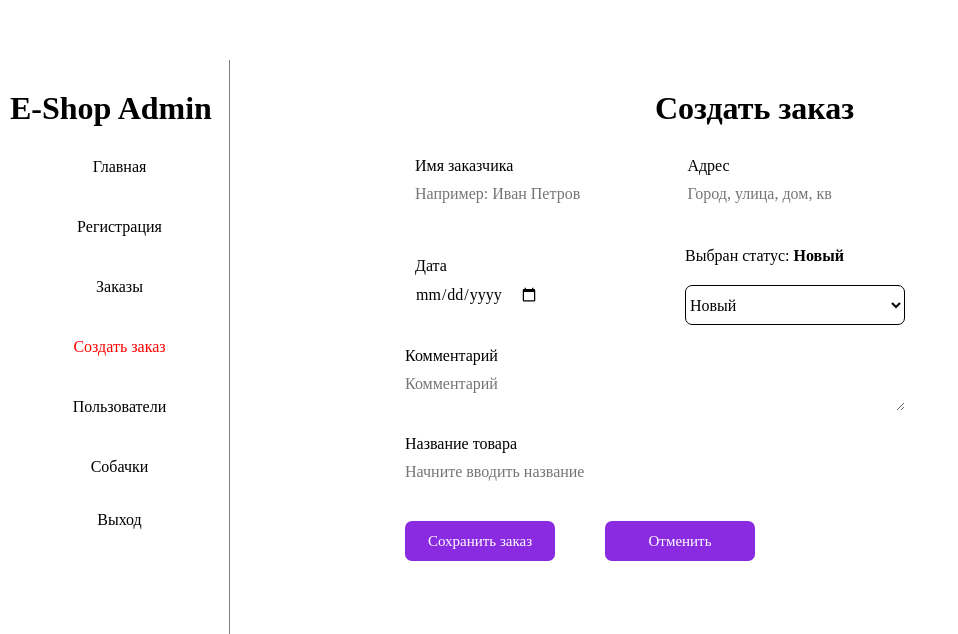
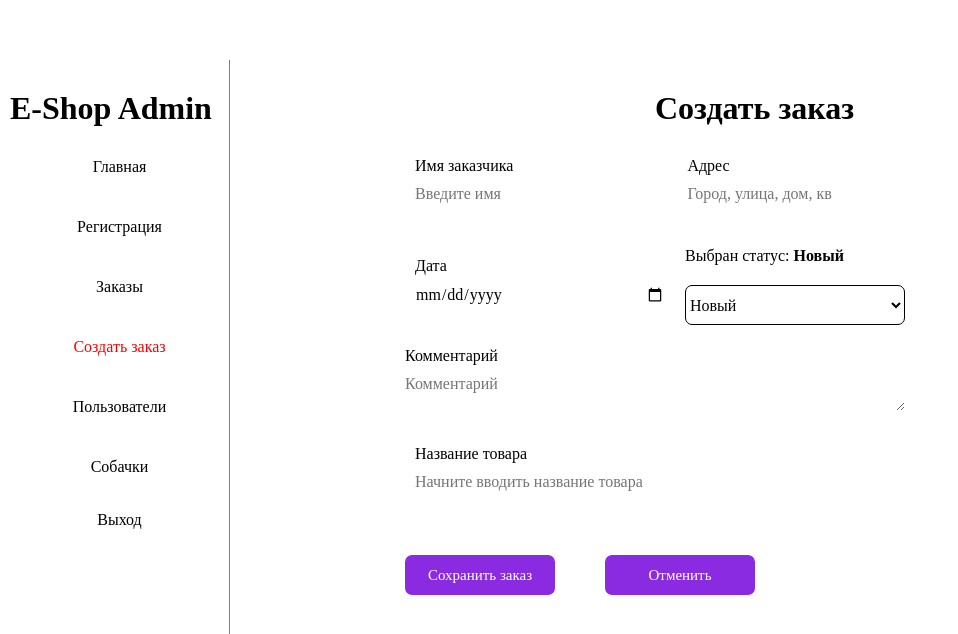
Before and after one commit to innamagkeeva/vue-router, a Vue app: page /createOrder in a window 1280 px wide. Shown: the top 634 px of the page, without its empty margins (0-958 px from the left). Built offline with nearby package versions, Linux system fonts and the light colour scheme; no server answers; sample sign-in values are in the browser's storage; the HTML template or start-up script is replaced by a standard one.

Commit message:
сделала базовый инпут

```diff
--- /dev/null
+++ b/src/components/BaseInput.vue
@@ -0,0 +1,50 @@
+<script setup lang="ts">
+defineProps<{
+  label: string
+  id: string
+  type?: string
+  placeholder?: string
+  modelValue: string
+}>()
+
+defineEmits<{
+  'update:modelValue': [value: string]
+}>()
+</script>
+
+<template>
+  <div class="form__user-data">
+    <label
+      class="form__title"
+      :for="id"
+      >{{ label }}</label
+    >
+    <input
+      class="input__order"
+      :id="id"
+      :type="type || 'text'"
+      :placeholder="placeholder"
+      :value="modelValue"
+      @input="$emit('update:modelValue', ($event.target as HTMLInputElement).value)"
+    />
+  </div>
+</template>
+
+<style scoped>
+.form__title {
+  display: block;
+  margin-bottom: 10px;
+  width: 115px;
+}
+
+.form__user-data {
+  width: 270px;
+  height: 80px;
+  padding: 10px;
+  margin-right: 10px;
+}
+
+.input__order {
+  width: 100%;
+}
+</style>
--- a/src/views/CreateOrderPage.vue
+++ b/src/views/CreateOrderPage.vue
@@ -3,8 +3,16 @@ import { ref } from 'vue'
 import { ordersApi, type OrderStatus } from '@/api/orders'
 import { useRouter } from 'vue-router'
 import BaseButton from '@/components/BaseButton.vue'
+import BaseInput from '@/components/BaseInput.vue'
 
 const router = useRouter()
+
+const userName = ref<string>('')
+const address = ref<string>('')
+const orderDate = ref<string>('')
+const comment = ref<string>('')
+const product = ref<string>('')
+const orderStatus = ref<OrderStatus>('Новый')
 
 function resetForm() {
   address.value = ''
@@ -12,6 +20,7 @@ function resetForm() {
   orderDate.value = ''
   product.value = ''
   userName.value = ''
+  orderStatus.value = 'Новый'
 }
 
 async function createOrder() {
@@ -31,13 +40,6 @@ async function createOrder() {
     console.log(error)
   }
 }
-
-const userName = ref<string>('')
-const address = ref<string>('')
-const orderDate = ref<string>('')
-const comment = ref<string>('')
-const product = ref<string>('')
-const orderStatus = ref<OrderStatus>('Новый')
 
 function saveOrder() {
   if (
@@ -67,39 +69,29 @@ function goToHomePage() {
       @submit.prevent="saveOrder"
     >
       <div class="form__row">
-        <div class="form__user-data">
-          <p class="form__title">Имя заказчика</p>
-          <input
-            class="input__order"
-            type="text"
-            name="name"
-            placeholder="Например: Иван Петров"
+        <BaseInput
+          id="userName"
+          label="Имя заказчика"
           v-model="userName"
+          placeholder="Введите имя"
+        />
+
+        <BaseInput
+          class="form__user-address"
+          id="address"
+          label="Адрес"
+          v-model="address"
+          placeholder="Город, улица, дом, кв"
         />
       </div>
 
-        <div class="form__user-data form__user-address">
-          <p class="form__title">Адрес</p>
-          <input
-            class="input__order"
-            type="text"
-            name="name"
-            placeholder="Город, улица, дом, кв"
-            v-model="address"
-          />
-        </div>
-      </div>
-
       <div class="form__row">
-        <div class="form__user-data">
-          <p class="form__title">Дата</p>
-          <input
-            class="input__order"
+        <BaseInput
+          id="date"
           type="date"
-            placeholder="введите дату"
+          label="Дата"
           v-model="orderDate"
         />
-        </div>
 
         <div>
           <div class="status__select">
@@ -124,6 +116,7 @@ function goToHomePage() {
         </div>
       </div>
 
+      <div class="form__user-data">
         <p class="form__title">Комментарий</p>
         <textarea
           class="form__comment"
@@ -131,15 +124,16 @@ function goToHomePage() {
           placeholder="Комментарий"
           v-model="comment"
         ></textarea>
+      </div>
 
-      <p class="form__title">Название товара</p>
-      <input
-        class="input__order input__name-product"
-        type="text"
-        name="product"
-        placeholder="Начните вводить название"
+      <BaseInput
+        class="form__product"
+        id="product"
+        label="Название товара"
         v-model="product"
+        placeholder="Начните вводить название товара"
       />
+
       <div class="form__buttons">
         <BaseButton type="submit">Сохранить заказ</BaseButton>
         <BaseButton
@@ -148,7 +142,6 @@ function goToHomePage() {
         >
           Отменить
         </BaseButton>
-        <!-- !!!!!ВОПРОС: по заданию - при нажатии на "Отменить" - переходить на главную. Почему не: просто очистить поля и остаться тут же?   -->
       </div>
     </form>
   </div>
@@ -176,13 +169,6 @@ function goToHomePage() {
   width: 115px;
 }
 
-.form__user-data {
-  width: 270px;
-  height: 80px;
-  padding: 10px;
-  margin-right: 10px;
-}
-
 .form__user-address {
   width: 430px;
 }
@@ -202,7 +188,8 @@ function goToHomePage() {
   justify-content: space-between;
 }
 
-.input__name-product {
+.form__product {
+  width: 100%;
   margin-bottom: 40px;
 }
 
```
Lines whose indentation alone changed are shown as unchanged.
